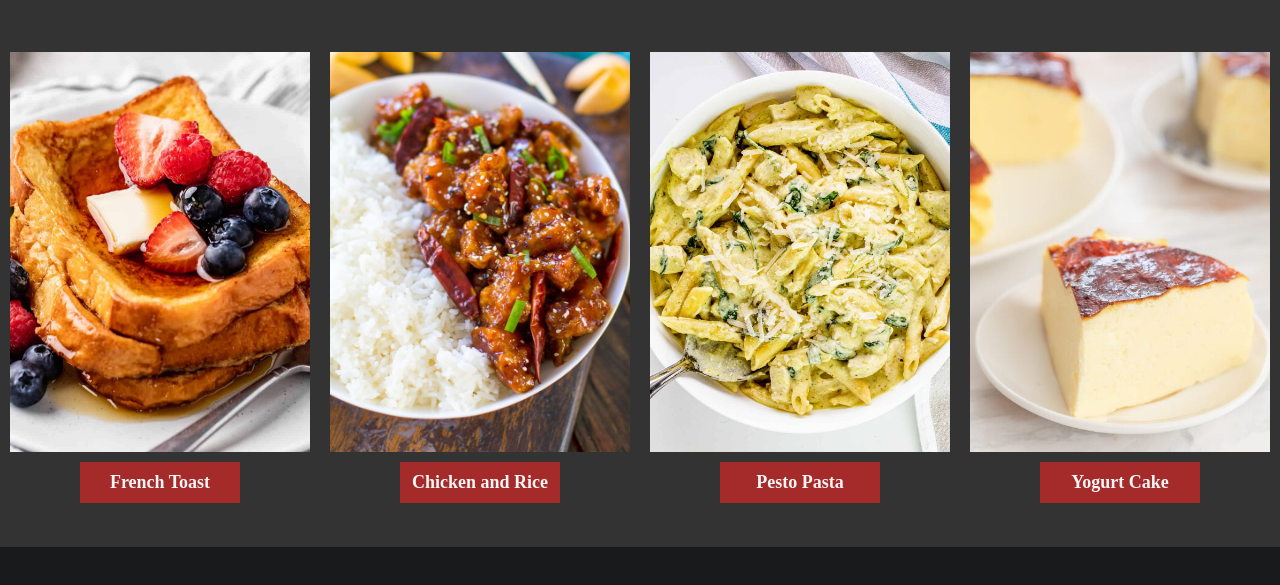
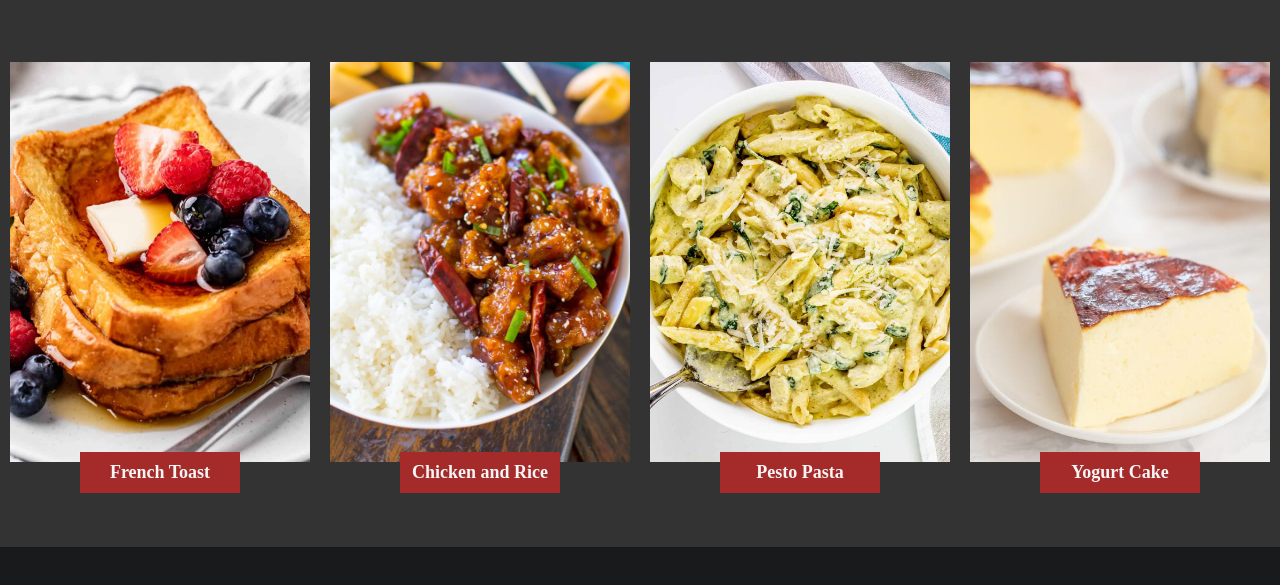
Before and after one commit to K-Scorpio/odin-recipes, a plain HTML site: page index.html in a window 1280 px wide. Shown: the part 163-748 px from the top of the page. Drawn offline with Linux system fonts and the light colour scheme.

Commit message:
Adjust h2 element position to overlap with .recipe-card

```diff
--- a/styles.css
+++ b/styles.css
@@ -59,6 +59,7 @@ header {
   flex-direction: column;
   justify-content: center;
   align-items: center;
+  position: relative; /* Add relative positioning to create a stacking context for the child elements of the container*/
 }
 
 .recipe-card {
@@ -80,10 +81,12 @@ h2 {
   text-align: center;
   font-size: 18px;
   background-color: brown;
-  margin: 0 10px;
+  margin: -20px 10px 0;
   width: 50%;
   height: auto;
   padding: 10px;
+  position: relative; /* Add relative positioning for z-index to work */
+  z-index: 1; /* Ensure the h2 appears above the card */
 }
 
 footer {
```
